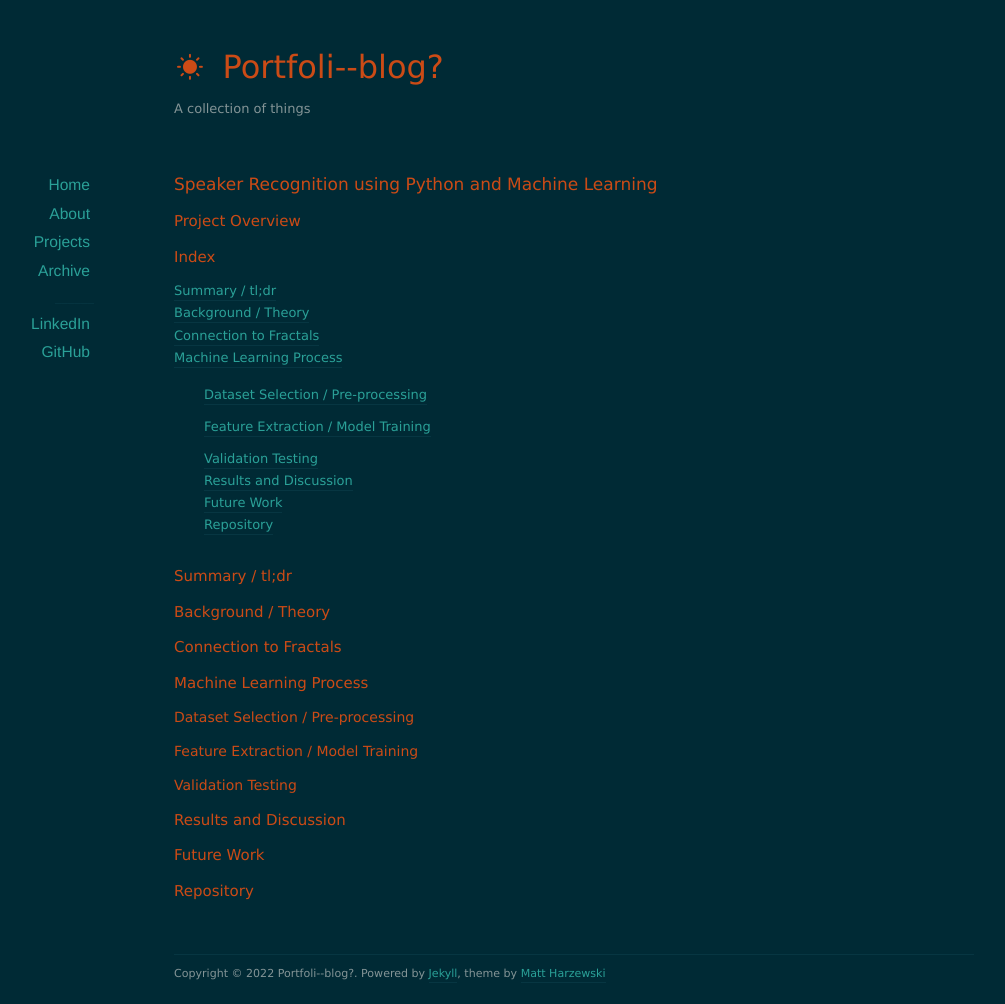
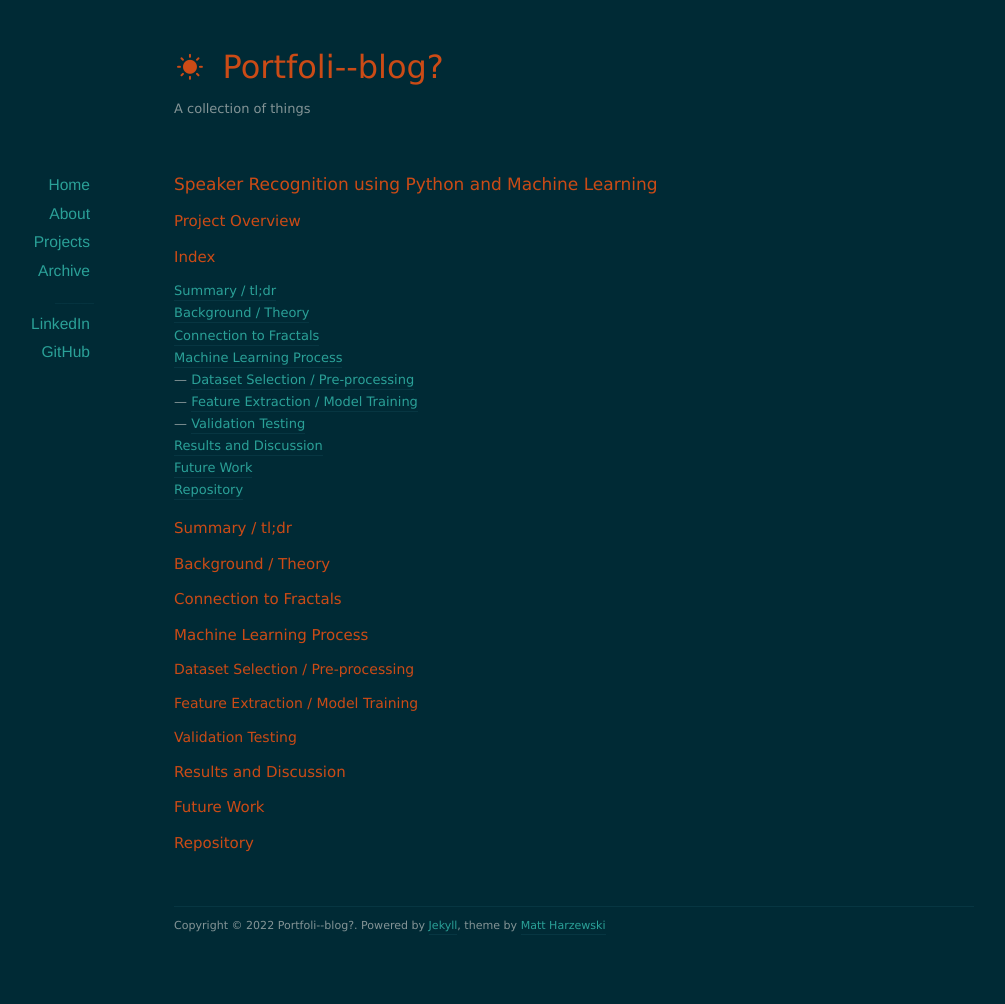
Before and after one commit to nolanschan/nolanschan.github.io, a Jekyll site: the page built from projects/speakerrec/index.markdown, in a window 1280 px wide. Shown: the whole page, without its empty margins (66-1071 px from the left). Built offline with Jekyll 4.4.1, drawn with Linux system fonts in a browser that asks for light colours; nearby versions of some CDN libraries; after the commit the page ends 956 px from its top, so only the background shows below that.

```diff
--- a/projects/speakerrec/index.markdown
+++ b/projects/speakerrec/index.markdown
@@ -14,9 +14,9 @@ layout: default
 [Background / Theory](#background--theory) <br>
 [Connection to Fractals](#connection-to-fractals) <br>
 [Machine Learning Process](#machine-learning-process) <br>
-- [Dataset Selection / Pre-processing](#dataset-selection--pre-processing) <br>
-- [Feature Extraction / Model Training](#feature-extraction--model-training) <br>
-- [Validation Testing](#validation-testing) <br>
+— [Dataset Selection / Pre-processing](#dataset-selection--pre-processing) <br>
+— [Feature Extraction / Model Training](#feature-extraction--model-training) <br>
+— [Validation Testing](#validation-testing) <br>
 [Results and Discussion](#results-and-discussion) <br>
 [Future Work](#future-work) <br>
 [Repository](https://github.com/nolanschan/Speaker-Identification-using-GMMs)
```
